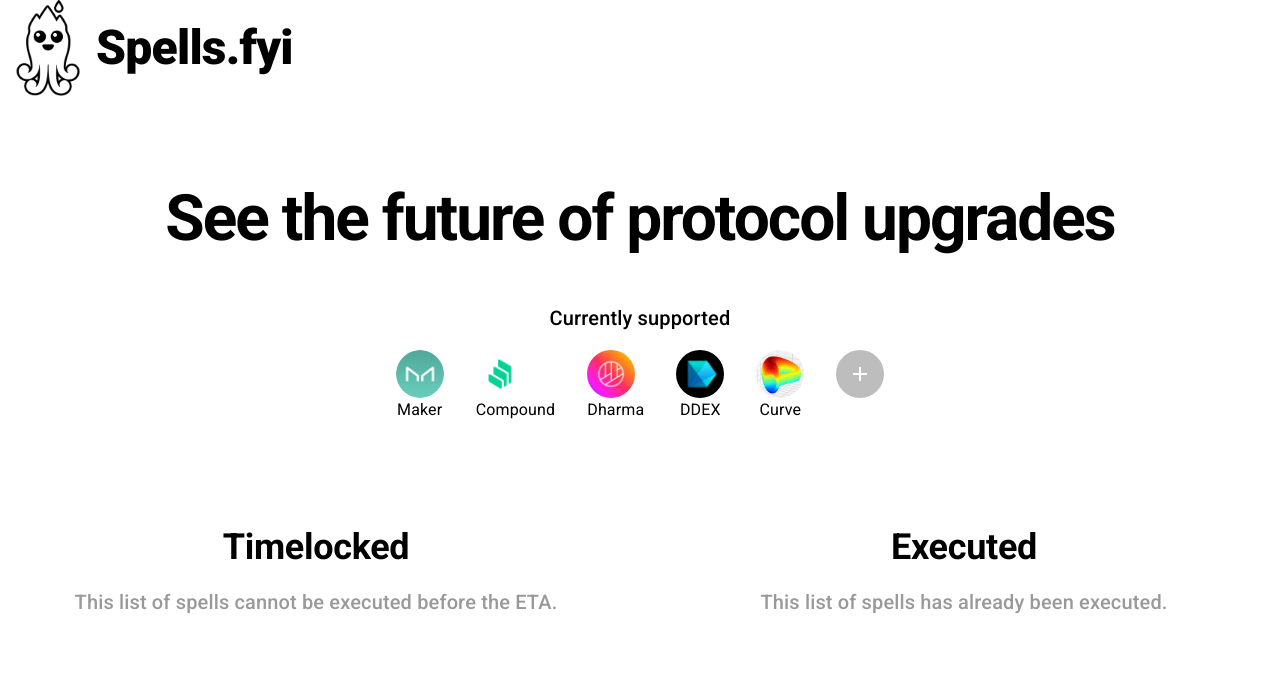
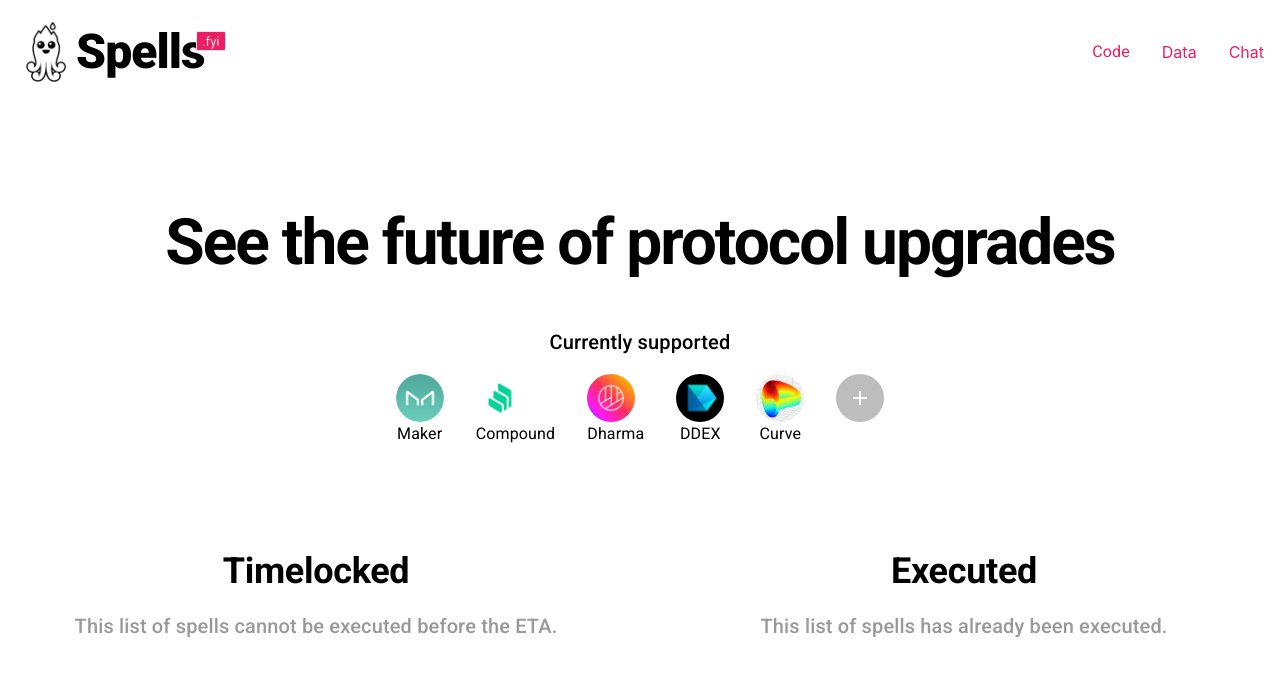
Before and after one commit to blocklytics/spells-fyi, a React (Create React App) app: page / in a window 1280 px wide. Shown: the top 676 px of the page. Built offline with nearby package versions, Linux system fonts and the light colour scheme; no server answers; what apollo-link-ws would draw is missing.

Commit message:
Heading style and links

```diff
--- a/src/App.js
+++ b/src/App.js
@@ -123,6 +123,12 @@
 
       }
     },
+    MuiChip: {
+      label: {
+        paddingRight: '0px',
+        paddingLeft: '0px',
+      },
+    },
     MuiAvatar: {
       root: {
         backgroundColor: 'transparent',
@@ -139,9 +145,6 @@
       },
     },
     MuiIconButton: {
-      label: {
-        // color: 'rgba(0, 0, 0, 1.0)',
-      },
       sizeSmall: {
         width: 24,
         height: 24,
--- a/src/components/Header.js
+++ b/src/components/Header.js
@@ -1,37 +1,78 @@
 import React from 'react';
 
-import { Avatar, Grid, Typography } from '@material-ui/core';
+// Material UI
+import { Chip, Grid, Link, Typography } from '@material-ui/core';
 import { makeStyles } from '@material-ui/core/styles';
+import pink from '@material-ui/core/colors/pink'
 
 import Blocky from '../images/fire.png'
 
 const useStyles = makeStyles(theme => ({
     topBar: {
-      marginTop: theme.spacing(2),
-      marginBottom: theme.spacing(9),
-      marginRight: theme.spacing(2),
-      padding: theme.spacing(4)
+      marginBottom: theme.spacing(2),
+      padding: theme.spacing(2)
     },
-    large: {
-      width: theme.spacing(12),
-      height: theme.spacing(12),
-      boxShadow: 'none',
+    logo: {
+      height: 60,
+    },
+    logoText: {
+      fontFamily: 'Roboto',
+      fontWeight: 900,
+      fontSize: '3rem',
+      color: 'rgba(0,0,0,1)',
+      letterSpacing: '-0.05625rem',
+    },
+    fyiTag: {
+      background: pink['500'],
+      color: 'rgba(255, 255, 255, 0.87)',
+      border: '1px solid rgba(255, 255, 255, 0.87)',
+      borderRadius: 2,
+      height: 20,
+      marginTop: -22,
+      marginLeft: -9,
+      width: 30,
     },
   }));
 
 export const Header = () => {
     const classes = useStyles();
     return (
-        <Grid className="topBar"
+      <Grid className={classes.topBar}
           container
           direction="row"
           alignItems="center"
-            justify="flex-start">
+          justify="space-between"
+      >
       <Grid item>
-                <Avatar src={ Blocky } variant="square" elevation={0} className={classes.large} />
+        <Grid
+          container
+          direction="row"
+          justify="flex-start"
+          alignItems="center"
+          wrap="nowrap"
+        >
+          <img src={ Blocky } className={classes.logo} alt="Blocklytics" />
+          <Typography className={classes.logoText}>Spells</Typography>
+          <Chip label=".fyi" className={classes.fyiTag} />
+        </Grid>
       </Grid>
       <Grid item>
-                <Typography variant="h1">Spells.fyi</Typography>
+        <Grid container direction="row" alignItems="center" justify="flex-end" spacing={4}>
+          <Grid item>
+            <Typography>
+            <Link href="https://github.com/blocklytics/spells-fyi" target="_blank">Code</Link>
+            </Typography>
+          </Grid>
+          <Grid item>
+            <Link href="https://thegraph.com/explorer/subgraph/blocklytics/spells" target="_blank">Data</Link>
+          </Grid>
+          {/* <Grid item>
+            <Link>Bounties</Link>
+          </Grid> */}
+          <Grid item>
+            <Link href="https://discordapp.com/invite/GFxFN3K" target="_blank">Chat</Link>
+          </Grid>
+        </Grid>
       </Grid>
       </Grid>
     )
```
Lines whose indentation alone changed are shown as unchanged.
